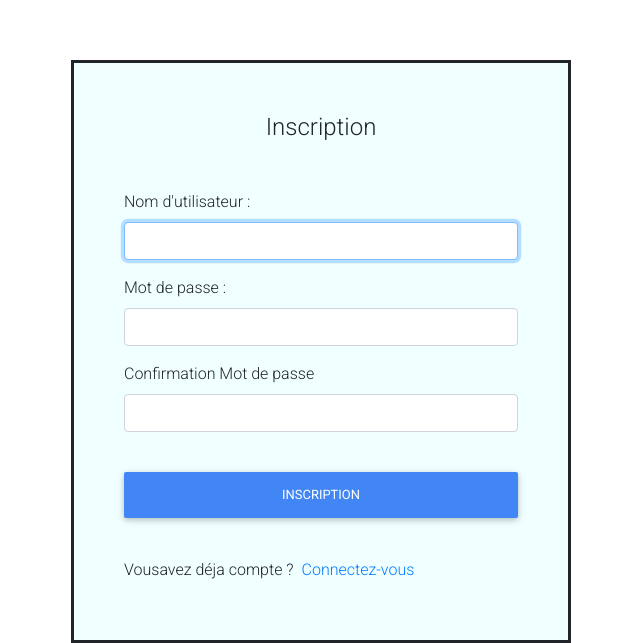
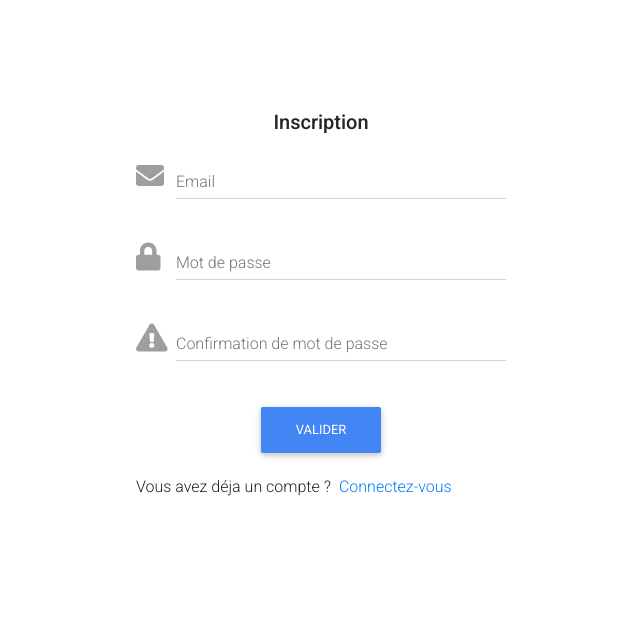
Before and after one commit to Abderrezak-FENOUCHE/Fruitmark, a React (Create React App) app in the folder client/: page /signup in a window 1280 px wide. Shown: the part 190-833 px from the top of the page, without its empty margins (319-959 px from the left). After the commit the page ends 800 px from the top, so only its background shows below. Built offline with nearby package versions, Linux system fonts and the light colour scheme.

Commit message:
Finalisation de l'authentification et inscription avec changemenet des interfaces

```diff
--- a/client/src/App.css
+++ b/client/src/App.css
@@ -4,9 +4,7 @@
   max-width: 500px;
   margin: auto;
   margin-top: 250px;
-  border: solid;
   padding: 50px;
-  background-color: azure;
 }
 .topNavBar {
   background-color: #5B89D0;
--- a/client/src/components/Login/Login.js
+++ b/client/src/components/Login/Login.js
@@ -13,16 +13,19 @@ export class Login extends React.Component {
 
     };
   }
-  send = async () => {
+  send = async (event) => {
+    event.preventDefault();
     const { email, password } = this.state;
     if (!email || email.length === 0) {
-      return console.log("fuck emaikl");
+      return alert("veuillez saisir un mail valide")
     }
     if (!password || password.length === 0) {
-      return console.log("fuck password");
+      return alert("veuillez saisir un mot de passe valide")
     }
     try {
       const { data } = await API.login(email, password);
+      console.log(data);
+
       localStorage.setItem("token", data.token);
       localStorage.setItem("username", email);
       window.location = "/dashboard";
@@ -35,6 +38,7 @@ export class Login extends React.Component {
   };
   handleChangeP = (event) => {
     this.setState({password: event.target.value});
+
   };
 
   render() {
@@ -47,12 +51,12 @@ export class Login extends React.Component {
                 <p className="h5 text-center mb-4">Authentification</p>
                 <div className="grey-text">
                   <MDBInput label="Tapez votre email" icon="envelope" group type="email" validate error="wrong"
-                    value={this.state.email} onChange={this.handleChangeE.bind(this)} success="right" />
+                    onChange = {this.handleChangeE} success="right" />
                   <MDBInput label="Tapez votre mot de passe" icon="lock" group type="password"
-                    value={this.state.password} onChange={this.handleChangeP.bind(this)} validate />
+                    onChange = {this.handleChangeP} validate />
                 </div>
                 <div className="text-center">
-                  <MDBBtn type="submit">Valider</MDBBtn>
+                  <MDBBtn  type="submit">Valider</MDBBtn>
                 </div>
               </form>
             </MDBCol>
--- a/client/src/components/Signup/Signup.js
+++ b/client/src/components/Signup/Signup.js
@@ -1,17 +1,28 @@
 import React from "react";
-import { Button, FormGroup, FormControl, FormLabel, Form } from "react-bootstrap";
+import { MDBContainer, MDBRow, MDBCol, MDBBtn, MDBInput } from 'mdbreact';
 import API from "../../utils/API";
 
 export class Signup extends React.Component {
+
+  constructor(props) {
+    super(props);
+
+    this.state = {
+      email: "",
+      password: "",
+      cpassword: ""
+    };
+  }
   state = {
     email: "",
     password: "",
     cpassword: ""
-  };
-  send = async () => {
+  }
+  send = async (event) => {
+    event.preventDefault();
     const { email, password, cpassword } = this.state;
-    if (!email || email.length === 0) return;
-    if (!password || password.length === 0 || password !== cpassword) return;
+    if (!email || email.length === 0) return alert("veuillez saisir un mail valide");
+    if (!password || password.length === 0 || password !== cpassword) return alert("veuillez saisir un mot de passe valide avec confirmation");
     try {
       const { data } = await API.signup({ email, password });
       localStorage.setItem("token", data.token);
@@ -21,51 +32,43 @@ export class Signup extends React.Component {
       console.error(error);
     }
   };
-  handleChange = (event) => {
-    this.setState({
-      [event.target.id]: event.target.value
-    });
+
+  handleChangeE = (event) => {
+    this.setState({email: event.target.value});
+  };
+  handleChangeP = (event) => {
+    this.setState({password: event.target.value});
+  };
+  handleChangeCP = (event) => {
+    this.setState({cpassword: event.target.value});
   };
   render() {
-    const { email, password, cpassword } = this.state;
     return (
       <div className="Signup">
-        <h4 className="text-center mb-5">Inscription</h4>
-        <Form onSubmit={this.send}>
-        <Form.Group controlId="email" >
-          <Form.Label>Nom d'utilisateur : </Form.Label>
-          <Form.Control
-            autoFocus
-            type="email"
-            value={email}
-            onChange={this.handleChange}
-          />
-        </Form.Group>
-        <Form.Group controlId="password" >
-          <Form.Label>Mot de passe :</Form.Label>
-          <FormControl
-            value={password}
-            onChange={this.handleChange}
-            type="password"
-          />
-        </Form.Group>
-        <Form.Group controlId="cpassword" >
-          <Form.Label>Confirmation Mot de passe</Form.Label>
-          <FormControl
-            value={cpassword}
-            onChange={this.handleChange}
-            type="password"
-          />
-        </Form.Group>
-        <br></br>
-        <Button  block bssize="large" type="submit">
-          Inscription
-        </Button>
-        <br></br>
-        <label className="mt-3">Vousavez déja compte ? </label>
-        <a className=" m-2" href="/">Connectez-vous</a>
+        <MDBContainer>
+          <MDBRow>
+            <MDBCol md="12">
+              <form onSubmit={this.send}>
+                <p className="h5 text-center mb-4">Inscription</p>
+                <div className="grey-text">
+                  <MDBInput label="Email" icon="envelope" group type="email" validate error="wrong"
+                    value={this.state.email} onChange={this.handleChangeE.bind(this)} success="right" />
+                  <MDBInput label="Mot de passe" icon="lock" group type="password" validate
+                    value={this.state.password} onChange={this.handleChangeP.bind(this)} />
 
-        </Form>
+                  <MDBInput label="Confirmation de mot de passe" icon="exclamation-triangle" group type="password" validate
+                    value={this.state.cpassword} onChange={this.handleChangeCP.bind(this)} error="wrong" success="right" />
+                </div>
+                <div className="text-center">
+                  <MDBBtn color="primary" type="submit">Valider</MDBBtn>
+                </div>
+                <label className="mt-3">Vous avez déja un compte ?</label>
+                <a className="m-2" href="/">Connectez-vous</a>
+              </form>
+
+            </MDBCol>
+          </MDBRow>
+        </MDBContainer>
 
       </div>
     );
```
